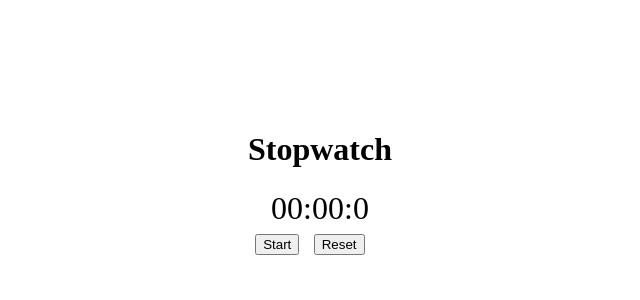
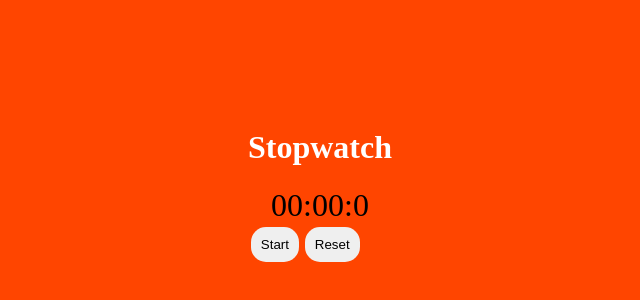
Before and after one commit to MohammadVaseti/React-Projects, a React (Vite) app in the folder 01-Stopwatch/my-react-app/: page / in a window 1280 px wide. Shown: the part 222-522 px from the top of the page, without its empty margins (320-960 px from the left). Built offline with nearby package versions, Linux system fonts and the light colour scheme.

Commit message:
repo updated

```diff
--- a/01-Stopwatch/my-react-app/src/assets/style.css
+++ b/01-Stopwatch/my-react-app/src/assets/style.css
@@ -3,15 +3,23 @@ body {
   display: flex;
   justify-content: center;
   align-items: center;
+  background-color: orangered;
 }
 .container {
   display: flex;
   justify-content: center;
   align-items: center;
 }
+h1 {
+  color: white;
+}
 span {
   font-size: 2rem;
 }
 button {
-  margin: 5%;
+  margin: 2%;
+  padding: 10px;
+  border-radius: 15px;
+  border: none;
+  outline: none;
 }
```
